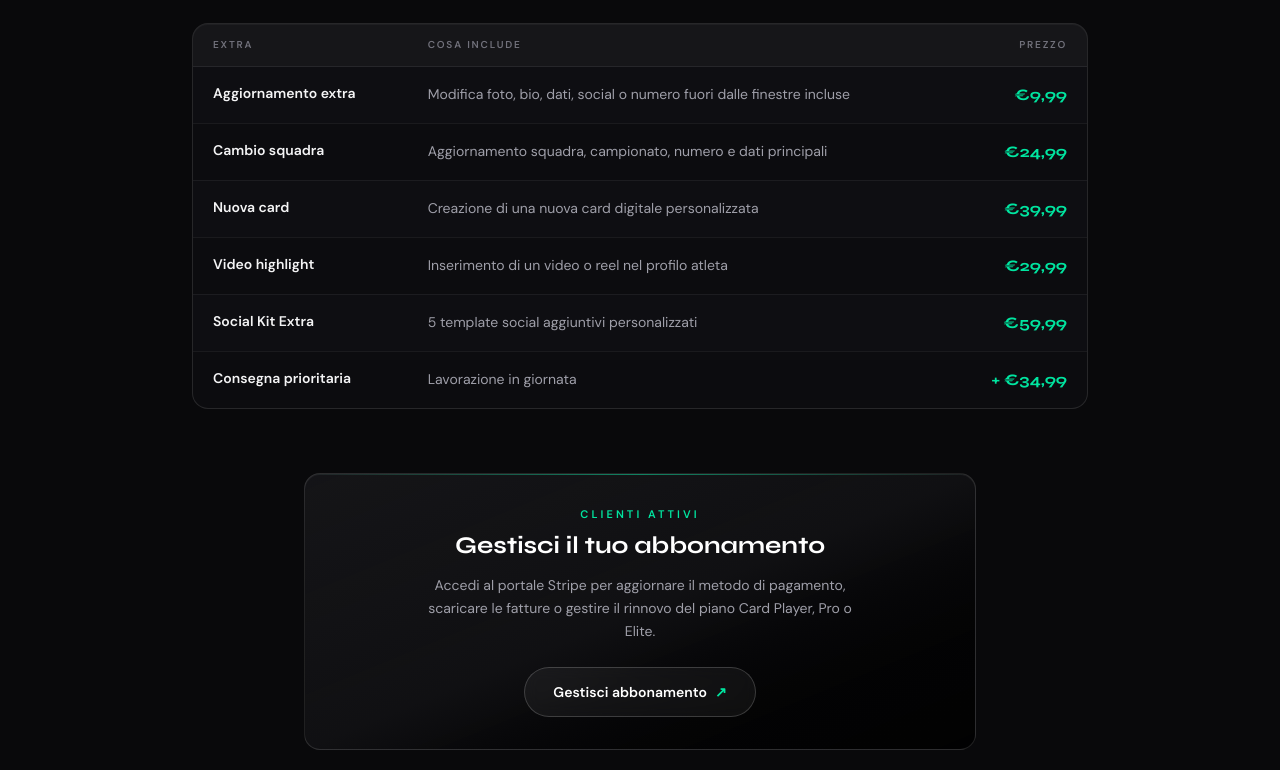
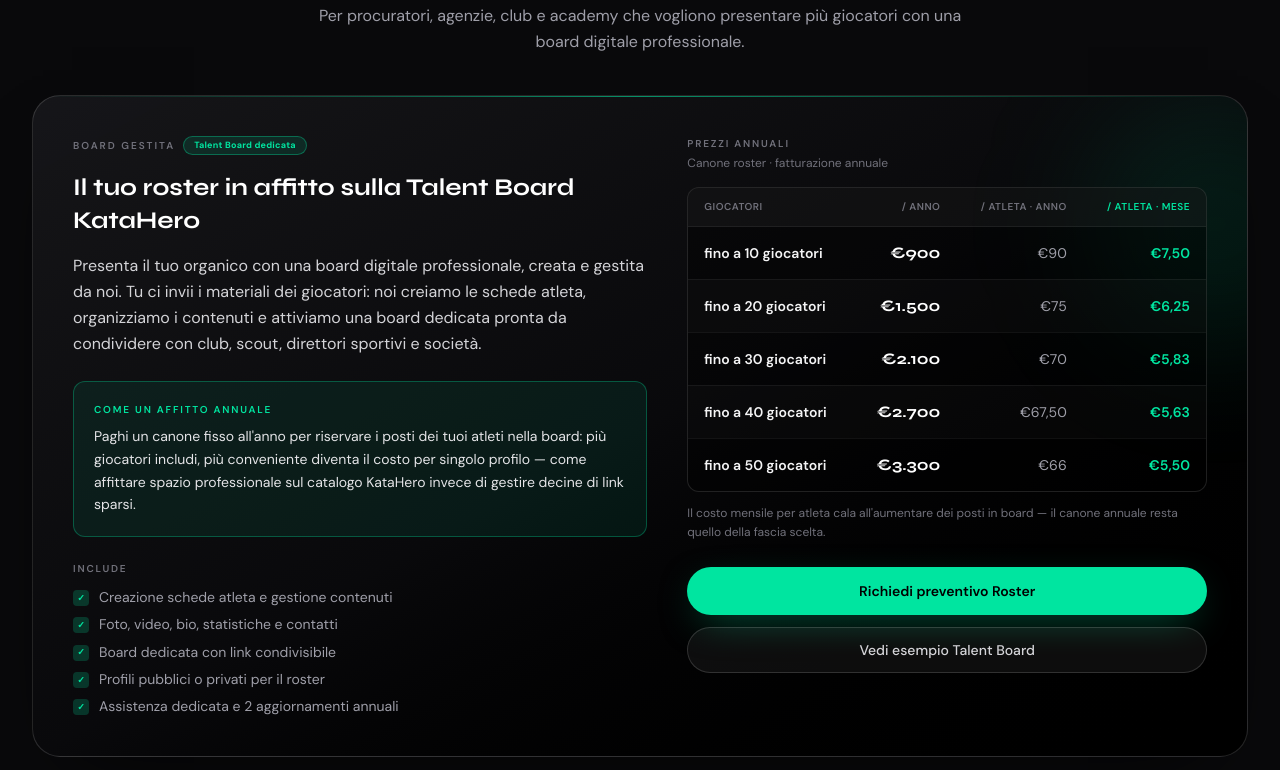
Before and after one commit to Salvo934/katahero, a Next.js app: page / in a window 1280 px wide. Shown: the part 5990-6760 px from the top of the page. Built offline with nearby package versions, Linux system fonts and the light colour scheme; no server answers.

Commit message:
aggiornamento

```diff
--- a/src/components/site/Packages.tsx
+++ b/src/components/site/Packages.tsx
@@ -152,6 +152,25 @@ const packageExtras = [
     price: "+ €34,99",
   },
 ] as const;
+
+const rosterTiers = [
+  { players: "fino a 10", annual: "€900", perAthleteYear: "€90", perAthleteMonth: "€7,50" },
+  { players: "fino a 20", annual: "€1.500", perAthleteYear: "€75", perAthleteMonth: "€6,25" },
+  { players: "fino a 30", annual: "€2.100", perAthleteYear: "€70", perAthleteMonth: "€5,83" },
+  { players: "fino a 40", annual: "€2.700", perAthleteYear: "€67,50", perAthleteMonth: "€5,63" },
+  { players: "fino a 50", annual: "€3.300", perAthleteYear: "€66", perAthleteMonth: "€5,50" },
+] as const;
+
+const rosterFeatures = [
+  "Creazione schede atleta e gestione contenuti",
+  "Foto, video, bio, statistiche e contatti",
+  "Board dedicata con link condivisibile",
+  "Profili pubblici o privati per il roster",
+  "Assistenza dedicata e 2 aggiornamenti annuali",
+] as const;
+
+const ROSTER_WHATSAPP_MESSAGE =
+  "Ciao! Vorrei informazioni sul pacchetto KATA HERO Roster (board digitale per agenzia/club). Mi indicate tempi, materiali e fascia giocatori.";
 
 function tierIncludesPrefix(tier: Plan["tier"]): string {
   if (tier === "pro") return "Tutto Card Player";
@@ -311,6 +330,142 @@ function PlanCard({ plan }: { plan: Plan }) {
   );
 }
 
+function RosterPackage() {
+  return (
+    <div id="roster" className="mt-16 scroll-mt-24 sm:mt-20">
+      <div className="mb-8 text-center lg:mb-10">
+        <p className="text-[11px] font-semibold uppercase tracking-[0.28em] text-accent">Agenzie · Club · Academy</p>
+        <h3 className="font-display mt-2 text-2xl font-bold text-white sm:text-3xl">
+          KATA HERO <span className="text-accent">Roster</span>
+        </h3>
+        <p className="mx-auto mt-3 max-w-2xl text-sm leading-relaxed text-zinc-400 sm:text-base">
+          Per procuratori, agenzie, club e academy che vogliono presentare più giocatori con una board digitale
+          professionale.
+        </p>
+      </div>
+
+      <article className="relative overflow-hidden rounded-2xl border border-white/14 bg-linear-to-br from-zinc-900/90 via-zinc-950 to-black shadow-[0_32px_80px_-40px_rgba(0,0,0,0.9)] lg:rounded-[1.75rem]">
+        <div
+          className="pointer-events-none absolute inset-x-0 top-0 h-px bg-linear-to-r from-transparent via-accent/60 to-transparent"
+          aria-hidden
+        />
+        <div
+          className="pointer-events-none absolute -right-24 top-0 h-64 w-64 rounded-full bg-accent/10 blur-3xl"
+          aria-hidden
+        />
+
+        <div className="relative grid gap-8 p-6 sm:p-8 lg:grid-cols-[minmax(0,1.05fr)_minmax(0,0.95fr)] lg:gap-10 lg:p-10">
+          <div className="flex min-w-0 flex-col">
+            <div className="flex flex-wrap items-center gap-2">
+              <p className="text-[10px] font-semibold uppercase tracking-[0.2em] text-zinc-500">Board gestita</p>
+              <span className="rounded-full border border-accent/35 bg-accent/12 px-2.5 py-0.5 text-[9px] font-bold tracking-wide text-accent">
+                Talent Board dedicata
+              </span>
+            </div>
+            <p className="font-display mt-4 text-xl font-bold leading-snug text-white sm:text-2xl">
+              Il tuo roster in affitto sulla Talent Board KataHero
+            </p>
+            <p className="mt-4 text-sm leading-relaxed text-zinc-300 sm:text-base">
+              Presenta il tuo organico con una board digitale professionale, creata e gestita da noi. Tu ci invii i
+              materiali dei giocatori: noi creiamo le schede atleta, organizziamo i contenuti e attiviamo una board
+              dedicata pronta da condividere con club, scout, direttori sportivi e società.
+            </p>
+
+            <div className="mt-6 rounded-xl border border-accent/30 bg-accent/8 p-4 sm:p-5">
+              <p className="text-[10px] font-semibold uppercase tracking-[0.18em] text-accent">Come un affitto annuale</p>
+              <p className="mt-2 text-sm leading-relaxed text-zinc-200">
+                Paghi un canone fisso all&apos;anno per riservare i posti dei tuoi atleti nella board: più giocatori
+                includi, più conveniente diventa il costo per singolo profilo — come affittare spazio professionale sul
+                catalogo KataHero invece di gestire decine di link sparsi.
+              </p>
+            </div>
+
+            <p className="mt-6 text-[10px] font-semibold uppercase tracking-[0.18em] text-zinc-500">Include</p>
+            <ul className="mt-3 space-y-2">
+              {rosterFeatures.map((f) => (
+                <li key={f} className="flex gap-2.5 text-sm leading-snug text-zinc-400">
+                  <span
+                    className="mt-0.5 flex size-4 shrink-0 items-center justify-center rounded bg-accent/20 text-[9px] font-bold text-accent"
+                    aria-hidden
+                  >
+                    ✓
+                  </span>
+                  {f}
+                </li>
+              ))}
+            </ul>
+          </div>
+
+          <div className="flex min-w-0 flex-col">
+            <p className="text-[10px] font-semibold uppercase tracking-[0.18em] text-zinc-500">Prezzi annuali</p>
+            <p className="mt-1 text-xs text-zinc-500">Canone roster · fatturazione annuale</p>
+
+            <div className="mt-4 overflow-hidden rounded-xl border border-white/12 bg-black/40">
+              <div className="overflow-x-auto">
+                <table className="w-full min-w-80 border-collapse text-left text-sm">
+                  <thead>
+                    <tr className="border-b border-white/10 bg-white/4">
+                      <th className="px-4 py-3 text-[10px] font-semibold uppercase tracking-wider text-zinc-500">
+                        Giocatori
+                      </th>
+                      <th className="px-4 py-3 text-right text-[10px] font-semibold uppercase tracking-wider text-zinc-500">
+                        / anno
+                      </th>
+                      <th className="hidden px-4 py-3 text-right text-[10px] font-semibold uppercase tracking-wider text-zinc-500 sm:table-cell">
+                        / atleta · anno
+                      </th>
+                      <th className="hidden px-4 py-3 text-right text-[10px] font-semibold uppercase tracking-wider text-accent md:table-cell">
+                        / atleta · mese
+                      </th>
+                    </tr>
+                  </thead>
+                  <tbody>
+                    {rosterTiers.map((row, i) => (
+                      <tr
+                        key={row.players}
+                        className={`border-b border-white/6 last:border-b-0 ${i % 2 === 1 ? "bg-white/2" : ""}`}
+                      >
+                        <td className="px-4 py-3.5 font-semibold text-zinc-100">{row.players} giocatori</td>
+                        <td className="px-4 py-3.5 text-right font-display text-base font-bold text-white">
+                          {row.annual}
+                        </td>
+                        <td className="hidden px-4 py-3.5 text-right text-zinc-400 sm:table-cell">{row.perAthleteYear}</td>
+                        <td className="hidden px-4 py-3.5 text-right font-semibold text-accent md:table-cell">
+                          {row.perAthleteMonth}
+                        </td>
+                      </tr>
+                    ))}
+                  </tbody>
+                </table>
+              </div>
+            </div>
+
+            <p className="mt-3 text-xs leading-relaxed text-zinc-500">
+              Il costo mensile per atleta cala all&apos;aumentare dei posti in board — il canone annuale resta quello della
+              fascia scelta.
+            </p>
+
+            <a
+              href={whatsappPrefilledUrl(ROSTER_WHATSAPP_MESSAGE)}
+              target="_blank"
+              rel="noopener noreferrer"
+              className="mt-6 inline-flex min-h-12 w-full items-center justify-center rounded-full bg-accent px-6 py-3.5 text-center text-sm font-semibold text-black shadow-[0_12px_40px_-14px_rgba(0,229,160,0.55)] transition hover:brightness-110"
+            >
+              Richiedi preventivo Roster
+            </a>
+            <a
+              href="/talent-board"
+              className="mt-3 inline-flex min-h-11 w-full items-center justify-center rounded-full border border-white/15 bg-white/5 px-5 py-3 text-sm font-medium text-zinc-300 transition hover:border-white/25 hover:bg-white/8 hover:text-white"
+            >
+              Vedi esempio Talent Board
+            </a>
+          </div>
+        </div>
+      </article>
+    </div>
+  );
+}
+
 function PackageExtrasTable() {
   return (
     <div className="mt-6 overflow-hidden rounded-2xl border border-white/10 bg-zinc-900/45 shadow-[inset_0_1px_0_0_rgba(255,255,255,0.04)]">
@@ -365,7 +520,7 @@ function SubscriptionManagement() {
         <h3 className="font-display mt-2 text-xl font-bold text-white sm:text-2xl">Gestisci il tuo abbonamento</h3>
         <p className="mx-auto mt-3 max-w-md text-sm leading-relaxed text-zinc-400">
           Accedi al portale Stripe per aggiornare il metodo di pagamento, scaricare le fatture o gestire il rinnovo del
-          piano Card Player, Pro o Elite.
+          piano Card Player, Pro, Elite o Roster.
         </p>
         <a
           href={portalUrl}
@@ -417,6 +572,8 @@ export function Packages() {
           ))}
         </ul>
 
+        <RosterPackage />
+
         <div className="mx-auto mt-14 max-w-4xl sm:mt-16">
           <div className="text-center">
             <p className="text-[11px] font-semibold uppercase tracking-[0.28em] text-accent">Extra</p>
```
